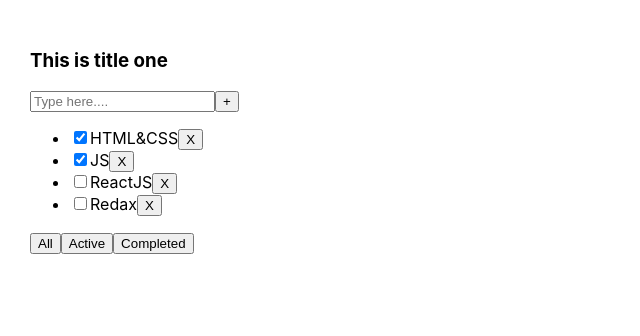
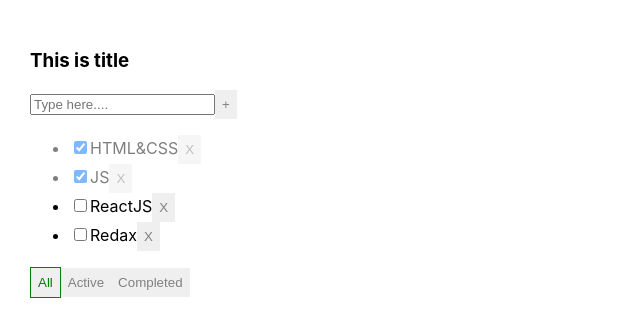
Before and after one commit to EleonoraPavlova/todo-react, a React (Create React App) app: page / in a window 1280 px wide. Shown: the top 336 px of the page, without its empty margins (0-640 px from the left). Built offline with nearby package versions, Linux system fonts and the light colour scheme.

Commit message:
refactor buttons

```diff
--- a/package.json
+++ b/package.json
@@ -18,6 +18,7 @@
     "react-dom": "^18.2.0",
     "react-router-dom": "^6.14.2",
     "react-scripts": "5.0.1",
+    "styled-components": "^6.0.5",
     "typescript": "^4.9.5",
     "web-vitals": "^2.1.4"
   },
--- a/src/App.tsx
+++ b/src/App.tsx
@@ -34,7 +34,7 @@ function App() {
 
   return (
     <div className="App">
-      <TodoList tasks={tasks} title1={"This is title one"} removeTask={removeTask} addTask={addTask} changeStatus={changeStatus} />
+      <TodoList tasks={tasks} title={"This is title"} removeTask={removeTask} addTask={addTask} changeStatus={changeStatus} />
     </div>
   );
 }
--- a/src/components/Button/Button.tsx
+++ /dev/null
@@ -1,14 +0,0 @@
-import React from 'react';
-
-type ButtonProps = {
-  name: string;
-  callBack: () => void;
-}
-
-export const Button = (props: ButtonProps) => {
-  const onClickHandler = () => {
-    return props.callBack();
-  };
-
-  return (<button type="button" onClick={onClickHandler}>{props.name}</button>)
-}
--- /dev/null
+++ b/src/components/ButtonComponent/ButtonComponent.tsx
@@ -0,0 +1,28 @@
+import React from 'react';
+import styled from "styled-components";
+
+type ButtonProps = {
+  active?: boolean;
+  name: string;
+  callBack: () => void;
+  additionalClass?: string;
+}
+
+export const ButtonComponent = (props: ButtonProps) => {
+  const onClickHandler = () => {
+    return props.callBack();
+  };
+
+  return (<Button type="button" onClick={onClickHandler} className={props.additionalClass} $active={props.active}>{props.name}</Button>)
+}
+
+//// const Button = styled.button<Pick<ButtonProps, 'active'>>`
+const Button = styled.button<{ $active?: boolean }>`
+background - color: inherit;
+cursor: pointer;
+margin - left: 10px;
+padding: 7px;
+border - radius: 3px;
+color: ${props => props.$active ? "green" : "gray"};
+border: ${props => props.$active ? "1px solid green" : "gray"};
+}`
--- a/src/components/TodoList/TodoList.module.scss
+++ b/src/components/TodoList/TodoList.module.scss
@@ -5,3 +5,7 @@
 .errorMes {
   color: red;
 }
+
+.done {
+  opacity: 0.5;
+}
--- a/src/components/TodoList/TodoList.tsx
+++ b/src/components/TodoList/TodoList.tsx
@@ -1,12 +1,10 @@
 import React, { ChangeEvent, KeyboardEvent, useState } from 'react';
-import { Button } from "../Button/Button";
+import { ButtonComponent } from "../ButtonComponent/ButtonComponent";
 import style from "./TodoList.module.scss"
 
 
 type TodoListProps = {
-  title1?: string
-  title2?: number
-  title3?: boolean
+  title?: string
   tasks: Task[]
   removeTask: (id: string) => void
   addTask: (inputValue: string) => void
@@ -69,16 +67,16 @@ function TodoList(props: TodoListProps) {
         props.changeStatus(item.id, e.currentTarget.checked);
       //console.log(e.currentTarget.checked) //вывожу в консоль смену состояния чеков
 
-      return (<li key={item.id} ><input type="checkbox" checked={item.isDone} onChange={onChangeHandler} />
+      return (<li key={item.id} className={item.isDone ? style.done : ""} ><input type="checkbox" checked={item.isDone} onChange={onChangeHandler} />
         <span>{item.title}</span>
-        <Button name="X" callBack={onRemoveHandler} />
+        <ButtonComponent name="X" callBack={onRemoveHandler} />
       </li>)
     })
   }
 
   return (
     <div>
-      <h3>{props.title1}{props.title2}</h3>
+      <h3>{props.title}</h3>
       <div>
         <input type="text" placeholder="Type here...."
           value={inputValue}
@@ -87,19 +85,18 @@ function TodoList(props: TodoListProps) {
           className={error ? "error" : ""}
 
         />
-        <Button name="+" callBack={() => { addTaskHandler(inputValue) }} />
+        <ButtonComponent name="+" callBack={() => { addTaskHandler(inputValue) }} />
       </div>
       {error && <div className={style.errorMes}>{error}</div>}
       <ul>
         {mappedTasks()}
       </ul>
       <div>
-        <Button name="All" callBack={() => { changeFilterHandler("all") }} />
-        <Button name="Active" callBack={() => { changeFilterHandler("active") }} />
-        <Button name="Completed" callBack={() => { changeFilterHandler("completed") }} />
+        <ButtonComponent active={filter === "all"} name="All" callBack={() => { changeFilterHandler("all") }} />
+        <ButtonComponent active={filter === "active"} name="Active" callBack={() => { changeFilterHandler("active") }} />
+        <ButtonComponent active={filter === "completed"} name="Completed" callBack={() => { changeFilterHandler("completed") }} />
       </div>
     </div >
-
   );
 }
 
```
Also changed, not shown: 1 other file (tests, documents, lock files or other folders).
